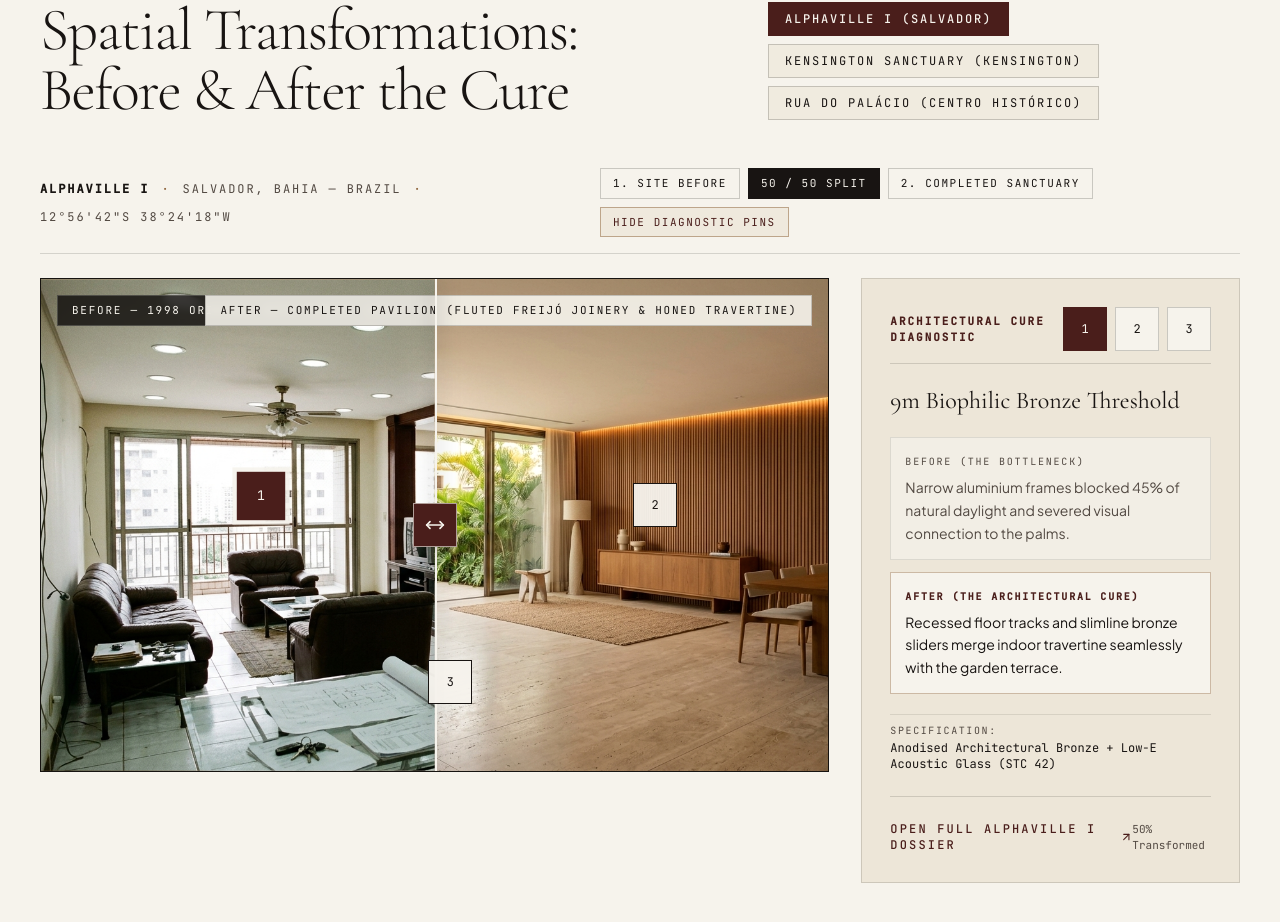
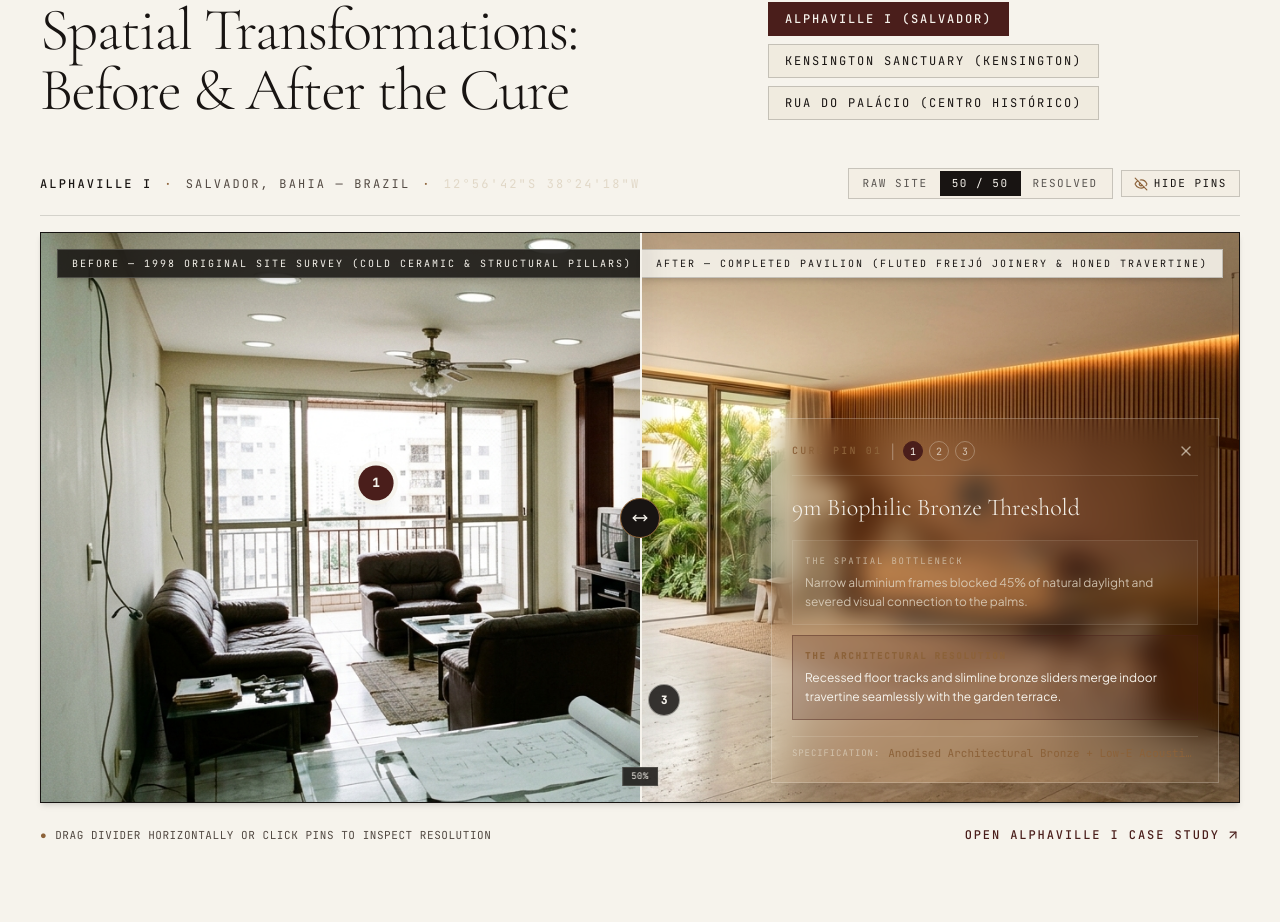
Before and after one commit to abdulgani09091212-hub/ramon-bennett-interiors, a Next.js app: page / in a window 1280 px wide. Shown: the part 1366-2288 px from the top of the page. Built offline with nearby package versions, Linux system fonts and the light colour scheme.

Commit message:
feat(slider): heroic full-width BeforeAfterSlider with floating architectural diagnostic card and milled bronze scrub handle

```diff
--- a/src/components/BeforeAfterSlider.tsx
+++ b/src/components/BeforeAfterSlider.tsx
@@ -4,7 +4,7 @@ import React, { useState, useRef, useCallback } from "react";
 import Image from "next/image";
 import Link from "next/link";
 import { motion, AnimatePresence } from "framer-motion";
-import { MoveHorizontal, Plus, X, ArrowUpRight } from "lucide-react";
+import { MoveHorizontal, X, ArrowUpRight, SlidersHorizontal, Eye, EyeOff } from "lucide-react";
 import { CurePin } from "@/data/studioData";
 import { useStudio } from "@/context/StudioContext";
 
@@ -38,6 +38,7 @@ export default function BeforeAfterSlider({
   const [isDragging, setIsDragging] = useState(false);
   const [activePin, setActivePin] = useState<CurePin | null>(curePins[0] || null);
   const [showPins, setShowPins] = useState(true);
+  const [isDrawerOpen, setIsDrawerOpen] = useState(true);
   const containerRef = useRef<HTMLDivElement>(null);
 
   const updateSliderFromClientX = useCallback((clientX: number) => {
@@ -53,7 +54,7 @@ export default function BeforeAfterSlider({
     try {
       e.currentTarget.setPointerCapture(e.pointerId);
     } catch {
-      // ignore if synthetic event
+      // ignore synthetic
     }
     updateSliderFromClientX(e.clientX);
   };
@@ -77,77 +78,98 @@ export default function BeforeAfterSlider({
   const handleKeyDown = (e: React.KeyboardEvent) => {
     if (e.key === "ArrowLeft") {
       e.preventDefault();
-      setSliderPos((p) => Math.max(0, p - 4));
+      setSliderPos((p) => Math.max(0, p - 5));
     } else if (e.key === "ArrowRight") {
       e.preventDefault();
-      setSliderPos((p) => Math.min(100, p + 4));
+      setSliderPos((p) => Math.min(100, p + 5));
     }
   };
 
+  const activePinIndex = activePin
+    ? curePins.findIndex((p) => p.id === activePin.id)
+    : -1;
+
   return (
-    <div className="space-y-6">
-      {/* Top Bar: Project Coordinates & Quick View Presets */}
+    <div className="space-y-4">
+      {/* 1. TOP CONTROL BAR: ARCHITECTURAL COORDINATES & VIEW MODES */}
       <div className="flex flex-col md:flex-row md:items-center justify-between gap-4 border-b border-espresso/15 pb-4">
-        <div className="flex flex-wrap items-center gap-3 text-xs font-mono uppercase tracking-[0.16em] text-umber tabular-nums">
-          <span className="text-espresso font-semibold">{projectTitle}</span>
+        <div className="flex flex-wrap items-center gap-3 text-xs font-mono uppercase tracking-[0.18em] text-umber tabular-nums">
+          <span className="text-espresso font-medium">{projectTitle}</span>
           <span className="text-bronze">·</span>
           <span>{location}</span>
           <span className="hidden sm:inline text-bronze">·</span>
-          <span className="hidden sm:inline">{coordinates}</span>
+          <span className="hidden sm:inline text-sandstone/90">{coordinates}</span>
         </div>
 
+        {/* Preset Triggers & Pin Toggle */}
         <div className="flex flex-wrap items-center gap-2">
+          <div className="inline-flex items-center border border-espresso/20 bg-travertine/40 p-0.5">
             <button
               type="button"
-            onClick={() => setSliderPos(92)}
-            className={`px-3 py-1.5 text-[11px] font-mono uppercase tracking-[0.14em] border transition-colors ${
+              onClick={() => setSliderPos(95)}
+              className={`px-3 py-1 text-[11px] font-mono uppercase tracking-[0.14em] transition-colors ${
                 sliderPos > 75
-                ? "bg-espresso text-limestone border-espresso"
-                : "border-espresso/20 text-espresso hover:border-bronze"
+                  ? "bg-espresso text-limestone"
+                  : "text-espresso/70 hover:text-espresso"
               }`}
             >
-            {locale === "en" ? "1. Site Before" : "1. Estado Bruto"}
+              {locale === "en" ? "Raw Site" : "Estado Bruto"}
             </button>
             <button
               type="button"
               onClick={() => setSliderPos(50)}
-            className={`px-3 py-1.5 text-[11px] font-mono uppercase tracking-[0.14em] border transition-colors ${
+              className={`px-3 py-1 text-[11px] font-mono uppercase tracking-[0.14em] transition-colors ${
                 sliderPos >= 25 && sliderPos <= 75
-                ? "bg-espresso text-limestone border-espresso"
-                : "border-espresso/20 text-espresso hover:border-bronze"
+                  ? "bg-espresso text-limestone"
+                  : "text-espresso/70 hover:text-espresso"
               }`}
             >
-            {locale === "en" ? "50 / 50 Split" : "50 / 50 Comparar"}
+              50 / 50
             </button>
             <button
               type="button"
-            onClick={() => setSliderPos(8)}
-            className={`px-3 py-1.5 text-[11px] font-mono uppercase tracking-[0.14em] border transition-colors ${
+              onClick={() => setSliderPos(5)}
+              className={`px-3 py-1 text-[11px] font-mono uppercase tracking-[0.14em] transition-colors ${
                 sliderPos < 25
-                ? "bg-espresso text-limestone border-espresso"
-                : "border-espresso/20 text-espresso hover:border-bronze"
+                  ? "bg-espresso text-limestone"
+                  : "text-espresso/70 hover:text-espresso"
               }`}
             >
-            {locale === "en" ? "2. Completed Sanctuary" : "2. Obra Concluída"}
+              {locale === "en" ? "Resolved" : "Concluído"}
             </button>
+          </div>
+
+          {curePins.length > 0 && (
             <button
               type="button"
-            onClick={() => setShowPins(!showPins)}
-            className="px-3 py-1.5 text-[11px] font-mono uppercase tracking-[0.14em] border border-bronze/50 text-oxblood bg-travertine/70 hover:bg-travertine transition-colors"
+              onClick={() => {
+                setShowPins(!showPins);
+                if (!showPins) setIsDrawerOpen(true);
+              }}
+              className="inline-flex items-center gap-1.5 px-3 py-1 text-[11px] font-mono uppercase tracking-[0.14em] border border-espresso/20 bg-travertine/40 hover:border-bronze text-espresso transition-colors"
             >
-            {showPins
-              ? locale === "en"
-                ? "Hide Diagnostic Pins"
-                : "Ocultar Pinos"
-              : locale === "en"
-              ? "Show Diagnostic Pins"
-              : "Ver Pinos Técnicos"}
+              {showPins ? (
+                <>
+                  <EyeOff className="w-3.5 h-3.5 text-bronze" />
+                  <span>{locale === "en" ? "Hide Pins" : "Ocultar Pinos"}</span>
+                </>
+              ) : (
+                <>
+                  <Eye className="w-3.5 h-3.5 text-bronze" />
+                  <span>
+                    {locale === "en"
+                      ? `Show Pins (${curePins.length})`
+                      : `Ver Pinos (${curePins.length})`}
+                  </span>
+                </>
+              )}
             </button>
+          )}
         </div>
       </div>
 
-      {/* Main Comparison Stage */}
-      <div className="grid grid-cols-1 lg:grid-cols-12 gap-8 items-start">
+      {/* 2. FULL-WIDTH HEROIC COMPARISON STAGE */}
+      <div className="relative w-full">
         <div
           ref={containerRef}
           onPointerDown={handlePointerDown}
@@ -157,21 +179,21 @@ export default function BeforeAfterSlider({
           onLostPointerCapture={() => setIsDragging(false)}
           onKeyDown={handleKeyDown}
           role="slider"
-          aria-label={`Before and After spatial transformation slider for ${projectTitle}`}
+          aria-label={`Spatial transformation comparison for ${projectTitle}`}
           aria-valuemin={0}
           aria-valuemax={100}
           aria-valuenow={Math.round(sliderPos)}
           tabIndex={0}
-          className="lg:col-span-8 relative aspect-[16/10] w-full overflow-hidden bg-obsidian select-none touch-pan-y cursor-ew-resize border border-espresso/15"
+          className="relative aspect-[16/10] sm:aspect-[21/10] w-full overflow-hidden bg-obsidian select-none touch-pan-y cursor-ew-resize border border-espresso/20 shadow-md group"
         >
           {/* Base Layer: AFTER Image (Completed Sanctuary) */}
           <Image
             src={afterImage}
             alt={afterLabel[locale]}
             fill
-            sizes="(max-width: 1024px) 100vw, 66vw"
+            sizes="100vw"
+            priority
             className="object-cover object-center editorial-grade pointer-events-none"
-            priority
           />
 
           {/* Clipped Top Layer: BEFORE Image (Raw Site Survey) */}
@@ -185,35 +207,40 @@ export default function BeforeAfterSlider({
               src={beforeImage}
               alt={beforeLabel[locale]}
               fill
-              sizes="(max-width: 1024px) 100vw, 66vw"
+              sizes="100vw"
+              priority
               className="object-cover object-center pointer-events-none"
-              priority
             />
-            {/* Subtle Documentary Corner Stamp on Before Layer */}
-            <div className="absolute top-4 left-4 bg-obsidian/85 backdrop-blur-sm text-limestone px-3.5 py-1.5 text-[11px] font-mono uppercase tracking-[0.16em] border border-limestone/20">
+            {/* Corner Badge: Raw State */}
+            <div className="absolute top-4 left-4 bg-obsidian/85 backdrop-blur-md text-limestone px-3.5 py-1.5 text-[10px] font-mono uppercase tracking-[0.2em] border border-limestone/20 shadow-md">
               {beforeLabel[locale]}
             </div>
           </div>
 
-          {/* After Corner Stamp */}
-          <div className="absolute top-4 right-4 bg-limestone/90 backdrop-blur-sm text-espresso px-3.5 py-1.5 text-[11px] font-mono uppercase tracking-[0.16em] border border-espresso/20 pointer-events-none">
+          {/* Corner Badge: Resolved State */}
+          <div className="absolute top-4 right-4 bg-limestone/90 backdrop-blur-md text-espresso px-3.5 py-1.5 text-[10px] font-mono uppercase tracking-[0.2em] border border-espresso/20 pointer-events-none shadow-md">
             {afterLabel[locale]}
           </div>
 
-          {/* Vertical Magnetic Divider Line & Handle */}
+          {/* Vertical Divider Track & Milled Bronze Handle */}
           <div
-            className="absolute top-0 bottom-0 w-[2px] bg-limestone shadow-[0_0_20px_rgba(0,0,0,0.6)] pointer-events-none"
+            className="absolute top-0 bottom-0 w-[1.5px] bg-limestone shadow-[0_0_24px_rgba(0,0,0,0.7)] pointer-events-none"
             style={{ left: `${sliderPos}%` }}
           >
-            <div className="absolute top-1/2 -translate-x-1/2 -translate-y-1/2 w-11 h-11 bg-oxblood text-limestone border border-limestone/60 flex items-center justify-center shadow-lg">
-              <MoveHorizontal className="w-5 h-5" />
+            <div className="absolute top-1/2 -translate-x-1/2 -translate-y-1/2 w-10 h-10 rounded-full bg-espresso text-limestone border border-bronze flex items-center justify-center shadow-2xl backdrop-blur-sm group-hover:scale-105 transition-transform">
+              <MoveHorizontal className="w-4 h-4 text-limestone" />
+            </div>
+
+            {/* Subtle percentage indicator on divider */}
+            <div className="absolute bottom-4 -translate-x-1/2 bg-obsidian/85 backdrop-blur-md text-limestone px-2 py-0.5 text-[9px] font-mono tracking-wider border border-limestone/15 tabular-nums pointer-events-none">
+              {Math.round(sliderPos)}%
             </div>
           </div>
 
           {/* Interactive Architectural Cure Pins */}
           {showPins &&
             curePins.map((pin, idx) => {
-              const isSelected = activePin?.id === pin.id;
+              const isSelected = activePin?.id === pin.id && isDrawerOpen;
               return (
                 <button
                   key={pin.id}
@@ -221,52 +248,52 @@ export default function BeforeAfterSlider({
                   onPointerDown={(e) => {
                     e.stopPropagation();
                     setActivePin(pin);
+                    setIsDrawerOpen(true);
                   }}
                   style={{ left: `${pin.x}%`, top: `${pin.y}%` }}
                   aria-label={pin.title[locale]}
                   aria-pressed={isSelected}
-                  className={`absolute -translate-x-1/2 -translate-y-1/2 z-20 w-11 h-11 flex items-center justify-center font-mono text-xs transition-transform duration-300 ${
+                  className={`absolute -translate-x-1/2 -translate-y-1/2 z-20 w-8 h-8 rounded-full flex items-center justify-center font-mono text-[11px] transition-all duration-300 shadow-xl ${
                     isSelected
-                      ? "bg-oxblood text-limestone scale-110 ring-4 ring-limestone/80"
-                      : "bg-limestone/95 text-espresso hover:scale-110 border border-espresso"
+                      ? "bg-oxblood text-limestone scale-110 ring-4 ring-limestone/90 shadow-[0_0_20px_rgba(74,30,27,0.7)]"
+                      : "bg-obsidian/85 backdrop-blur-md text-limestone hover:scale-110 border border-limestone/50"
                   }`}
                 >
-                  <span className="tabular-nums">{idx + 1}</span>
+                  <span className="tabular-nums font-semibold">{idx + 1}</span>
                 </button>
               );
             })}
-        </div>
 
-        {/* Right Column: Architectural Diagnostic & Cure Panel */}
-        <div className="lg:col-span-4 bg-travertine border border-espresso/15 p-6 sm:p-7 flex flex-col justify-between min-h-[380px]">
-          <AnimatePresence mode="wait">
-            {activePin ? (
+          {/* 3. DOCKED ARCHITECTURAL DIAGNOSTIC CARD (FLOATING OVER STAGE) */}
+          <AnimatePresence>
+            {activePin && isDrawerOpen && (
               <motion.div
                 key={activePin.id}
-                initial={{ opacity: 0, y: 8 }}
-                animate={{ opacity: 1, y: 0 }}
-                exit={{ opacity: 0, y: -8 }}
-                transition={{ duration: 0.35, ease: [0.22, 1, 0.36, 1] }}
-                className="space-y-5"
+                initial={{ opacity: 0, y: 16, scale: 0.98 }}
+                animate={{ opacity: 1, y: 0, scale: 1 }}
+                exit={{ opacity: 0, y: 12, scale: 0.98 }}
+                transition={{ duration: 0.3, ease: [0.22, 1, 0.36, 1] }}
+                className="absolute bottom-5 right-5 left-5 sm:left-auto sm:max-w-md bg-obsidian/92 backdrop-blur-md text-limestone border border-limestone/25 p-5 shadow-2xl z-30 space-y-4"
               >
-                <div className="flex items-center justify-between border-b border-espresso/15 pb-3">
-                  <span className="font-mono text-[11px] uppercase tracking-[0.18em] text-oxblood font-semibold">
+                {/* Header Strip with Pin Switcher & Close */}
+                <div className="flex items-center justify-between border-b border-limestone/15 pb-3">
+                  <div className="flex items-center gap-2">
+                    <span className="font-mono text-[10px] uppercase tracking-[0.22em] text-bronze font-medium">
                       {locale === "en"
-                      ? "ARCHITECTURAL CURE DIAGNOSTIC"
-                      : "DIAGNÓSTICO & SOLUÇÃO TÉCNICA"}
+                        ? `CURE PIN 0${activePinIndex + 1}`
+                        : `PINO TÉCNICO 0${activePinIndex + 1}`}
                     </span>
-                  <div className="flex items-center gap-2">
+                    <span className="text-limestone/30">|</span>
+                    <div className="flex items-center gap-1.5">
                       {curePins.map((p, i) => (
                         <button
                           key={p.id}
                           type="button"
                           onClick={() => setActivePin(p)}
-                        aria-label={`Inspect Cure Pin ${i + 1}: ${p.title[locale]}`}
-                        aria-pressed={activePin.id === p.id}
-                        className={`min-w-[44px] min-h-[44px] px-3 font-mono text-xs tabular-nums border transition-colors ${
+                          className={`w-5 h-5 rounded-full font-mono text-[10px] flex items-center justify-center border transition-colors ${
                             activePin.id === p.id
                               ? "bg-oxblood text-limestone border-oxblood"
-                            : "bg-limestone text-espresso border-espresso/20 hover:border-bronze"
+                              : "border-limestone/30 text-limestone/70 hover:border-limestone"
                           }`}
                         >
                           {i + 1}
@@ -275,71 +302,83 @@ export default function BeforeAfterSlider({
                     </div>
                   </div>
 
-                <h3 className="font-serif text-2xl text-espresso leading-snug">
+                  <button
+                    type="button"
+                    onClick={() => setIsDrawerOpen(false)}
+                    aria-label="Close Diagnostic Overlay"
+                    className="p-1 text-sandstone/70 hover:text-limestone transition-colors"
+                  >
+                    <X className="w-4 h-4" />
+                  </button>
+                </div>
+
+                {/* Title */}
+                <h3 className="font-serif text-xl sm:text-2xl text-limestone font-light leading-snug">
                   {activePin.title[locale]}
                 </h3>
 
-                <div className="space-y-3 text-sm">
-                  <div className="p-3.5 bg-limestone/70 border border-espresso/10">
-                    <p className="font-mono text-[10px] uppercase tracking-[0.18em] text-umber mb-1">
-                      {locale === "en" ? "BEFORE (THE BOTTLENECK)" : "ANTES (O PROBLEMA ESPACIAL)"}
-                    </p>
-                    <p className="text-umber leading-relaxed">
+                {/* Before Problem vs After Cure */}
+                <div className="space-y-2.5 text-xs">
+                  <div className="p-3 bg-limestone/5 border border-limestone/10">
+                    <span className="font-mono text-[9px] uppercase tracking-[0.2em] text-sandstone/70 block mb-1">
+                      {locale === "en" ? "THE SPATIAL BOTTLENECK" : "O GARGALO ESTRUTURAL"}
+                    </span>
+                    <p className="text-sandstone/85 leading-relaxed">
                       {activePin.beforeProblem[locale]}
                     </p>
                   </div>
 
-                  <div className="p-3.5 bg-limestone border border-bronze/40">
-                    <p className="font-mono text-[10px] uppercase tracking-[0.18em] text-oxblood font-semibold mb-1">
+                  <div className="p-3 bg-oxblood/20 border border-oxblood/40">
+                    <span className="font-mono text-[9px] uppercase tracking-[0.2em] text-bronze font-semibold block mb-1">
                       {locale === "en"
-                        ? "AFTER (THE ARCHITECTURAL CURE)"
-                        : "DEPOIS (A INTERVENÇÃO DO ESTÚDIO)"}
-                    </p>
-                    <p className="text-espresso leading-relaxed">
+                        ? "THE ARCHITECTURAL RESOLUTION"
+                        : "A RESOLUÇÃO DO ESTÚDIO"}
+                    </span>
+                    <p className="text-limestone leading-relaxed">
                       {activePin.afterCure[locale]}
                     </p>
                   </div>
                 </div>
 
-                <div className="pt-2 border-t border-espresso/10">
-                  <p className="font-mono text-[10px] uppercase tracking-[0.16em] text-umber">
-                    {locale === "en" ? "SPECIFICATION:" : "ESPECIFICAÇÃO TÉCNICA:"}
-                  </p>
-                  <p className="font-mono text-xs text-espresso mt-0.5">
+                {/* Material Specification */}
+                <div className="pt-2 border-t border-limestone/15 flex items-center justify-between text-[11px] font-mono">
+                  <span className="text-sandstone/70 uppercase tracking-widest text-[9px]">
+                    SPECIFICATION:
+                  </span>
+                  <span className="text-bronze truncate ml-2">
                     {activePin.materialSpec}
-                  </p>
+                  </span>
                 </div>
               </motion.div>
-            ) : (
-              <div className="space-y-3">
-                <p className="font-serif text-xl text-espresso">
-                  {locale === "en"
-                    ? "Select a numbered pin on the photograph to inspect our structural and bespoke joinery intervention."
-                    : "Selecione um pino numerado na imagem para inspecionar nossa intervenção arquitetônica e de marcenaria."}
-                </p>
-              </div>
             )}
           </AnimatePresence>
+        </div>
+      </div>
+
+      {/* 4. GROUNDED FOOTER STRIP */}
+      <div className="flex flex-col sm:flex-row sm:items-center justify-between gap-3 pt-2 text-xs text-umber">
+        <div className="flex items-center gap-2 font-mono text-[11px] uppercase tracking-wider">
+          <span className="text-bronze">●</span>
+          <span>
+            {locale === "en"
+              ? "Drag divider horizontally or click pins to inspect resolution"
+              : "Arraste o divisor ou clique nos pinos para inspecionar a intervenção"}
+          </span>
+        </div>
 
         {showCaseStudyLink && (
-            <div className="pt-6 mt-6 border-t border-espresso/15 flex items-center justify-between">
           <Link
             href={`/projects/${projectSlug}`}
-                className="inline-flex items-center gap-2 text-xs font-mono uppercase tracking-[0.18em] text-oxblood hover:text-espresso font-medium transition-colors"
+            className="inline-flex items-center gap-1.5 font-mono text-xs uppercase tracking-[0.16em] text-oxblood hover:text-espresso font-medium transition-colors"
           >
             <span>
               {locale === "en"
-                    ? `Open Full ${projectTitle} Dossier`
-                    : `Abrir Dossiê Completo (${projectTitle})`}
+                ? `Open ${projectTitle} Case Study`
+                : `Ver Dossiê ${projectTitle}`}
             </span>
-                <ArrowUpRight className="w-4 h-4" />
+            <ArrowUpRight className="w-3.5 h-3.5" />
           </Link>
-              <span className="font-mono text-[11px] text-umber tabular-nums">
-                {Math.round(100 - sliderPos)}% {locale === "en" ? "Transformed" : "Transformado"}
-              </span>
-            </div>
         )}
-        </div>
       </div>
     </div>
   );
```
Lines whose indentation alone changed are shown as unchanged.
